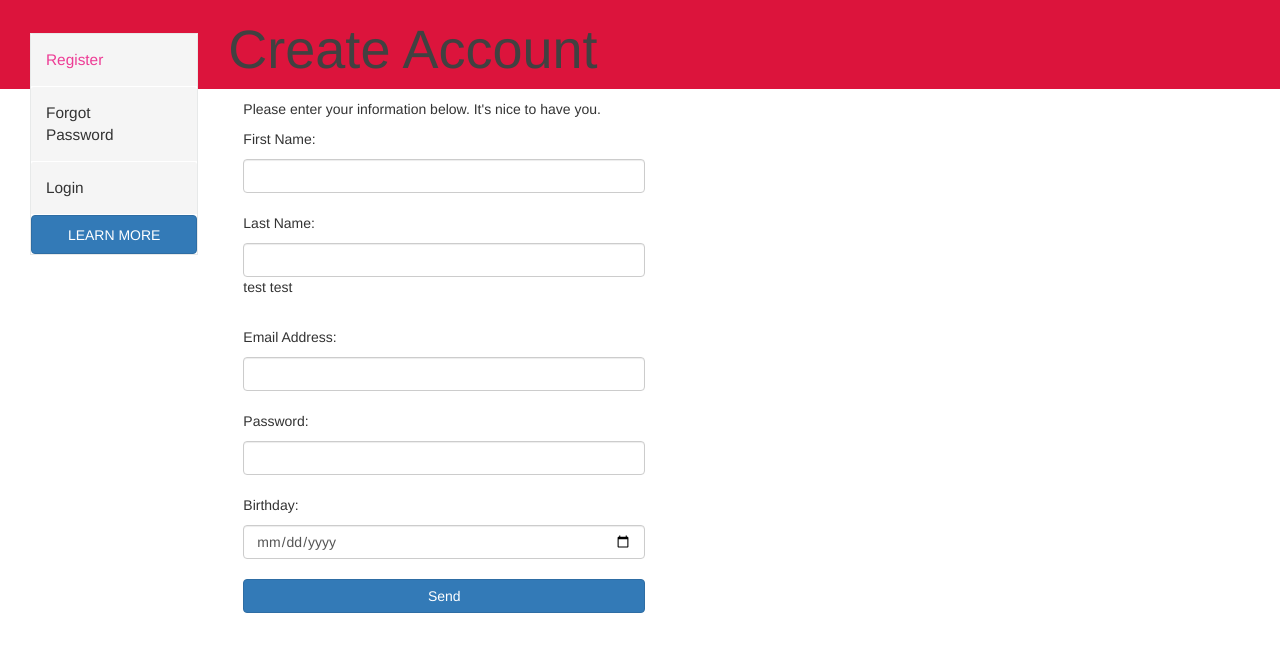
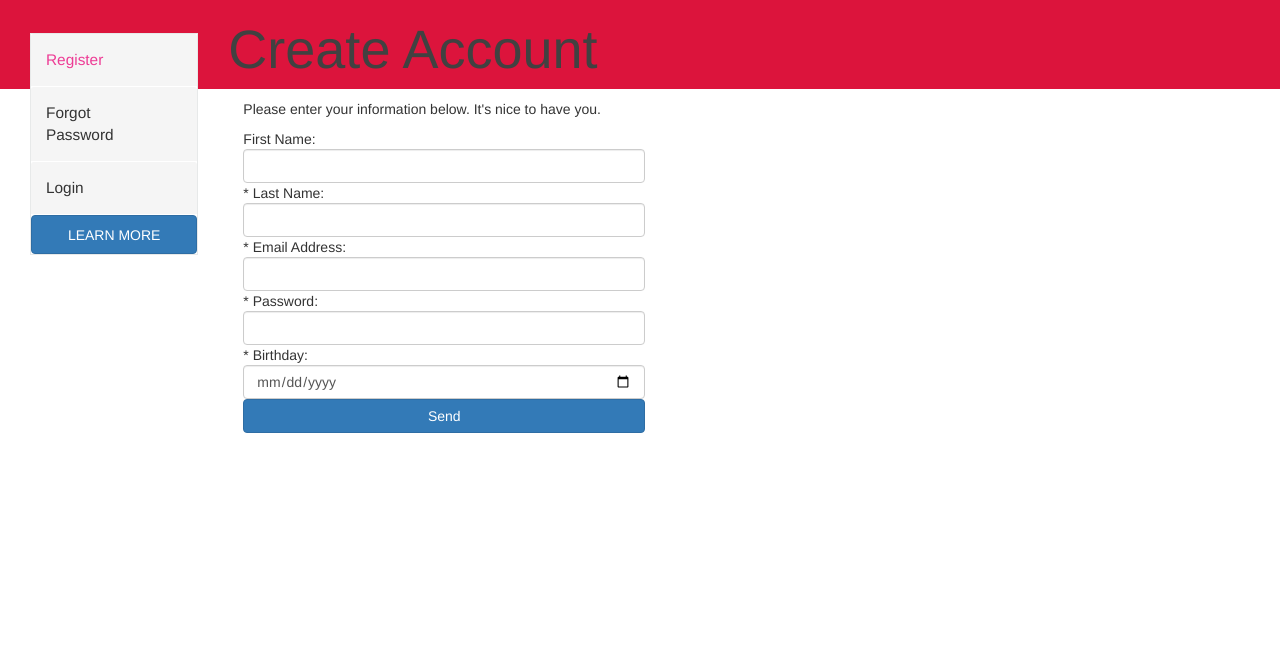
Before and after one commit to guximselmani/ShikoFilmat18-19, a PHP site: page /signup.php in a window 1280 px wide. Shown: the top 652 px of the page. Run offline with PHP 8.4, Linux system fonts and the light colour scheme; data that the repository does not hold is empty.

Commit message:
Update signup.php
reg

```diff
--- a/signup.php
+++ b/signup.php
@@ -28,7 +28,7 @@
                     <div id="subMenu" class="panel panel-default">
                         <ul class="subMenuHighlight panel-heading">
                             <li class="subMenuHighlight panel-title" id="subMenuHighlight">
-                                <a id="li_291" href="signup.html"><span class="subMenuHighlight">Register</span></a>
+                                <a id="li_291" href="signup.php"><span class="subMenuHighlight">Register</span></a>
                             </li>
                         </ul>
                         <ul class="panel-heading">
@@ -38,7 +38,7 @@
                         </ul>
                         <ul class="panel-heading">
                             <li class="panel-title">
-                                <a class="subMenu1" href="index.php"><span>Login</span></a>
+                                <a class="subMenu1" href="index.html"><span>Login</span></a>
                             </li>
                         </ul>
                     </div>
@@ -55,17 +55,21 @@
                         <div class="col-md-5 register-form">
                             <p>Please enter your information below. It's nice to have you.</p>
                             <form action="db/login_update.php" method="post" id="send">
-                                <p>First Name:</p> <input id="name_add" name="name_add" class="form-control" type="text"><br>
-<!--                                <h2>Form</h2>-->
-<!--                                <span class="error">* required field.</span>-->
-<!--                                Name:-->
-<!--                                <input class="input" name="name" type="text" value="">-->
-<!--                                <span class="error">* --><?php //echo $nameError;?><!--</span>-->
-                                <p>Last Name:</p> <input id="surname_add" name="surname_add" class="form-control" type="text">
-                                <p>test test</p><br>
-                                <p>Email Address:</p> <input id="email_add" name="email_add" class="form-control" type="text"><br>
-                                <p>Password:</p> <input id="password" name="password_add" class="form-control" type="password"><br>
-                                <p>Birthday:</p> <input id="birthday_add" name="birthday_add" class="form-control" type="date"><br>
+
+                                First Name: <input id="name_add" name="name_add" class="form-control" type="text">
+                                <span> * <?php echo $nameError;?></span>
+
+                                Last Name: <input id="surname_add" name="surname_add" class="form-control" type="text">
+                                <span> * <?php echo $surnameError;?></span>
+
+                                Email Address: <input id="email_add" name="email_add" class="form-control" type="text">
+                                <span> * <?php echo $emailError;?></span>
+
+                                Password: <input id="password" name="password_add" class="form-control" type="password">
+                                <span> * <?php echo $passwordError;?></span>
+
+                                Birthday: <input id="birthday_add" name="birthday_add" class="form-control" type="date">
+
                                 <button id="submit" type="submit" name="submit" class="btn btn-primary" role="button">Send</button>
                             </form>
                         </div>
```
